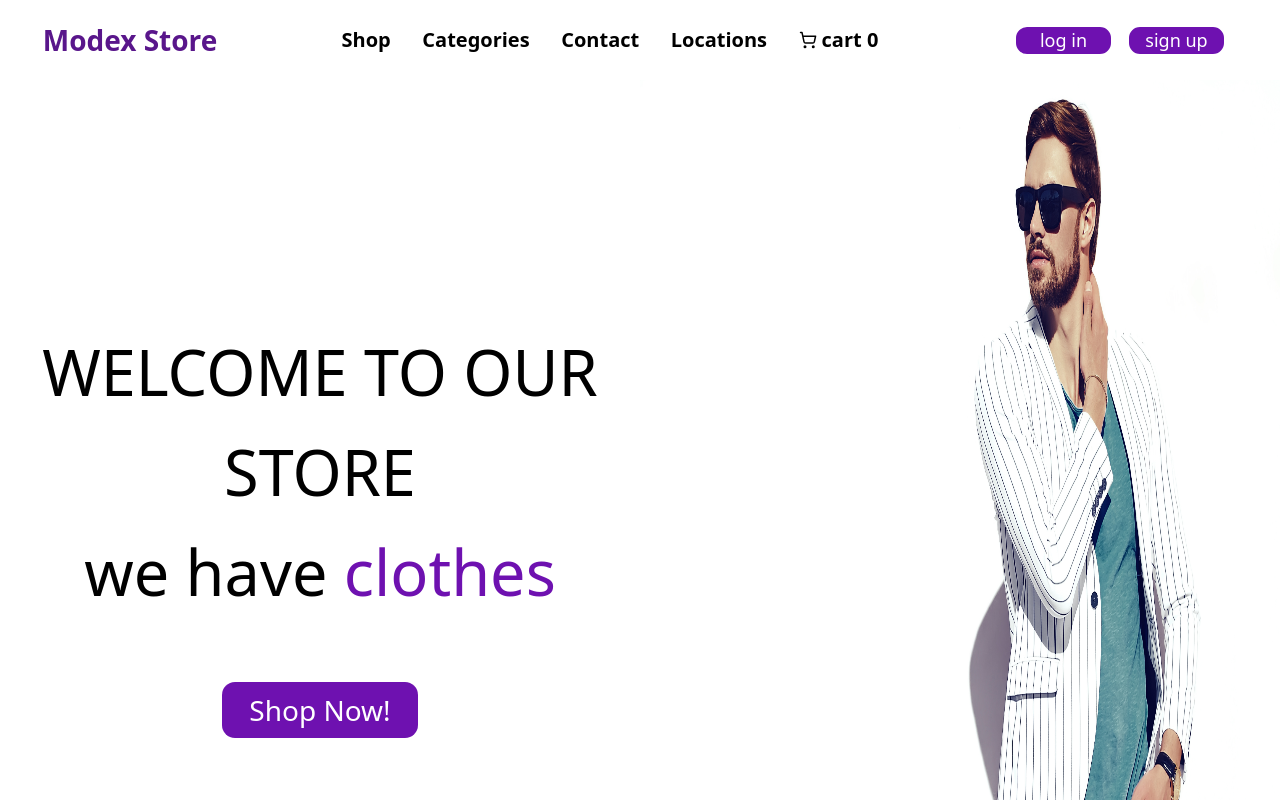
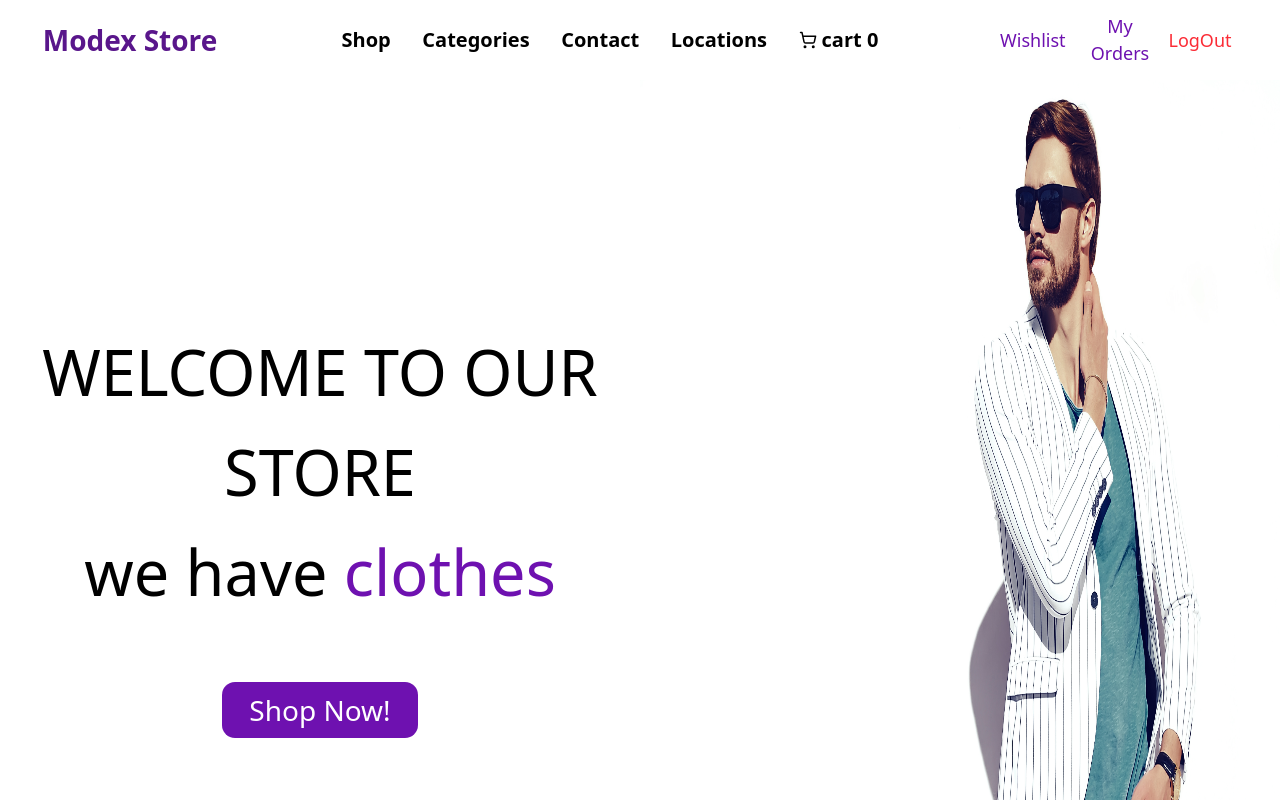
Before and after one commit to ahmed-rmdan/ModexStore, a React (Vite) app: page / in a window 1280 px wide. Shown: the top 800 px of the page. Built offline with nearby package versions, Linux system fonts and the light colour scheme.

Commit message:
finish ishlist ui

```diff
--- a/src/App.tsx
+++ b/src/App.tsx
@@ -16,7 +16,7 @@ import { Contact } from "./pages/contact"
 import { Allproducts } from "./compononts/allproducts"
 import { Login } from "./pages/login"
 import { Signup } from "./pages/signup"
-
+import { Wishlist } from "./pages/wishlistpg"
 
 const router=createBrowserRouter([
   {path:'/',element:<Root></Root>,errorElement:<Eroor></Eroor>,
@@ -34,7 +34,8 @@ const router=createBrowserRouter([
       {path:'/terms',element:<Terms></Terms>},
       {path:'/contact',element:<Contact></Contact>},
       {path:'/signin',element:<Login></Login>},
-     {path:'/signup',element:<Signup></Signup>}
+     {path:'/signup',element:<Signup></Signup>},
+     {path:'/wishlist',element:<Wishlist></Wishlist>}
 
     ]
   }
--- a/src/compononts/header.tsx
+++ b/src/compononts/header.tsx
@@ -38,12 +38,12 @@ return(
 
             <div className="flex items-center justify-evenly w-[22%] lg:w-[22%] xl:w-[20%]  ">
 
-                <NavLink to='/signin' className=" border-2 buttonstyle w-[5em] xl:w-[5.5em] cursor-pointer text-[4em] text-center  lg:text-[4em] xl:text-[4.5em] ">log in</NavLink>
-             <NavLink to='/signup' className=" border-2 buttonstyle w-[5em] xl:w-[5.5em] cursor-pointer text-[4em] lg:text-[4em] xl:text-[4.5em] text-center">sign up</NavLink>
+                {/* <NavLink to='/signin' className=" border-2 buttonstyle w-[5em] xl:w-[5.5em] cursor-pointer text-[4em] text-center  lg:text-[4em] xl:text-[4.5em] ">log in</NavLink>
+             <NavLink to='/signup' className=" border-2 buttonstyle w-[5em] xl:w-[5.5em] cursor-pointer text-[4em] lg:text-[4em] xl:text-[4.5em] text-center">sign up</NavLink> */}
 
-                       {/* <button className=" text-purple-800 w-[5em] cursor-pointer text-[3em]  lg:text-[3.5em] xl:text-[4.5em] hover:underline  hover:text-purple-900 ">Wishlist</button>
+                       <NavLink to={'/wishlist'} className=" text-purple-800 w-[5em] cursor-pointer text-[3em]  lg:text-[3.5em] xl:text-[4.5em] hover:underline  hover:text-purple-900 ">Wishlist</NavLink>
              <button className="  text-purple-800  w-[5em] cursor-pointer text-[3em] lg:text-[3.5em] xl:text-[4.5em] hover:underline  hover:text-purple-900">My Orders</button>
-             <button className="  text-red-500  w-[5em] cursor-pointer text-[3em] lg:text-[3.5em] xl:text-[4.5em] hover:underline">LogOut</button>       */}
+             <button className="  text-red-500  w-[5em] cursor-pointer text-[3em] lg:text-[3.5em] xl:text-[4.5em] hover:underline">LogOut</button>
 
 
             </div>
@@ -71,12 +71,12 @@ else {
                <NavLink className={({isActive})=>isActive?"cursor-pointer underline  text-purple-800":"cursor-pointer hover:text-purple-800 "} to={'/locations'}> Locations</NavLink>
                   </div>
                   <div className="flex flex-col h-[150px] w-[80%] border-t-1 gap-[20px] items-center justify-center ">
-                           <NavLink to='/signin' className=" border-2  buttonstyle  text-center w-[5.5em] cursor-pointer text-[4.5em]  ">log in</NavLink>
-             <NavLink to='/signup' className=" border-2 buttonstyle w-[5.5em] cursor-pointer text-[4.5em] text-center ">sign up</NavLink>
+                           {/* <NavLink to='/signin' className=" border-2  buttonstyle  text-center w-[5.5em] cursor-pointer text-[4.5em]  ">log in</NavLink>
+             <NavLink to='/signup' className=" border-2 buttonstyle w-[5.5em] cursor-pointer text-[4.5em] text-center ">sign up</NavLink> */}
 
-                                {/* <button className="  w-[5em] cursor-pointer text-[4.5em]  hover:underline  hover:text-purple-900 ">Wishlist</button>
+                                <NavLink to={'/wishlist'} className="  w-[5em] cursor-pointer text-[4.5em]  hover:underline  hover:text-purple-900 ">Wishlist</NavLink>
              <button className="    w-[5em] cursor-pointer text-[4.5em]  hover:underline  hover:text-purple-900">My Orders</button>
-             <button className="  text-red-500  w-[5em] cursor-pointer text-[4.5em]  hover:underline">LogOut</button>   */}
+             <button className="  text-red-500  w-[5em] cursor-pointer text-[4.5em]  hover:underline">LogOut</button>
 
 
                   </div>
--- a/src/compononts/listitem.tsx
+++ b/src/compononts/listitem.tsx
@@ -2,7 +2,7 @@ import React from "react"
 import { NavLink} from "react-router-dom"
 import { useAppDispatch } from "../store/hook";
 import { cartactions } from "../store/store";
-
+import { Heart } from "lucide-react";
 export const Listitem:React.FC<{imgeurl:string,name:string,quantity:number,price:number,type:string,id:string}>=(props)=>{
     const dispatch=useAppDispatch()
   function handleAddcart(){
@@ -108,6 +108,38 @@ if(props.type==='products')
 
 
     )
+    if(props.type==='wishlist')
+    return(
+
+ <li className="flex flex-col  w-[47%]  sm:w-[30%] bg-white h-[30%] sm:h-[45%]  rounded-2xl  items-center justify-around text-[9px]  sm:text-[12.5px] lg:-text-[17px] xl:text-[19px]  2xl:text-[23px] " >
+            <div className="flex flex-row w-[95%] h-[60%] justify-around">
+                   <img src={props.imgeurl} className="w-[50%] h-full" >
+
+
+                   </img>
+                   <div className="maininfo w-[45%] flex flex-col items-center justify-around ">
+                         <p className="text-[0.8em] text-purple-800 font-bold text-center">{props.name}</p>
+
+
+                         <p className="text-[0.9em] text-purple-800">price : {new Intl.NumberFormat("de-DE", { style: "currency", currency: "EGP" }).format(props.price)} </p>
+                   </div>
+
+
+             </div>
+             <div className="itembuttons h-[30%] w-full flex flex-row justify-center gap-[5%] items-center">
+
+                <button className="buttonstyle text-[0.8em]  h-[50%] w-[35%] sm:w-[23%] md:w-[25%]  " onClick={handleAddcart} >Add to cart</button>
+                <NavLink to={`/product/${props.id}`} className="buttonstyle text-[0.8em] h-[50%] w-[30%] sm:w-[24%] md:w-[30%]  flex items-center justify-center  " >go to product</NavLink>
+                <Heart className="fill-red-500 cursor-pointer h-[50%] w-[20%] sm:w-[15%]" size={'1.5em'} width={'8%'} color="red" ></Heart>
+
+             </div>
+        </li>
+
+
+
+
+
+    )
 
 
 }
--- /dev/null
+++ b/src/pages/wishlistpg.tsx
@@ -0,0 +1,34 @@
+import React from "react";
+
+import { Listitem } from "../compononts/listitem";
+import { PAGES } from "../compononts/pages";
+
+
+export const Wishlist:React.FC<{}>=()=>{
+    return(
+            <section className="w-[100%] flex flex-col gap-[2%] h-[800px] sm:-h-[700px] lg:h-[1100px] items-center  bg-gray-200 text-[8px] md:text-[10px] lg:text-[13px] xl:text-[13px]  2xl:text-[15px] ">
+
+
+                                <h1 className="text-purple-800 text-[2.5em] underline font-bold mt-[30px]"> My Wishlist</h1>
+
+
+
+                       <div className="flex flex-row flex-wrap justify-around h-[80%] sm:h-[70%] xl:h-[80%] md:w-[95%] lg:w-[85%] xl:w-[80%]  items-center  ">
+                                    <Listitem type="wishlist" price={100} id="151515" imgeurl="" name="blue shirt wit v cut " quantity={1}></Listitem>
+                                    <Listitem type="wishlist" price={100} id="151515" imgeurl="" name="blue shirt wit v cut " quantity={1}></Listitem>
+                                    <Listitem type="wishlist" price={100} id="151515" imgeurl="" name="blue shirt wit v cut " quantity={1}></Listitem>
+                                    <Listitem type="wishlist" price={100} id="151515" imgeurl="" name="blue shirt wit v cut " quantity={1}></Listitem>
+                                     <Listitem type="wishlist" price={100} id="151515" imgeurl="" name="blue shirt wit v cut " quantity={1}></Listitem>
+                                      <Listitem type="wishlist" price={100} id="151515" imgeurl="" name="blue shirt wit v cut " quantity={1}></Listitem>
+
+                       </div>
+
+                       <PAGES></PAGES>
+
+            </section>
+
+
+
+
+    )
+}
```
